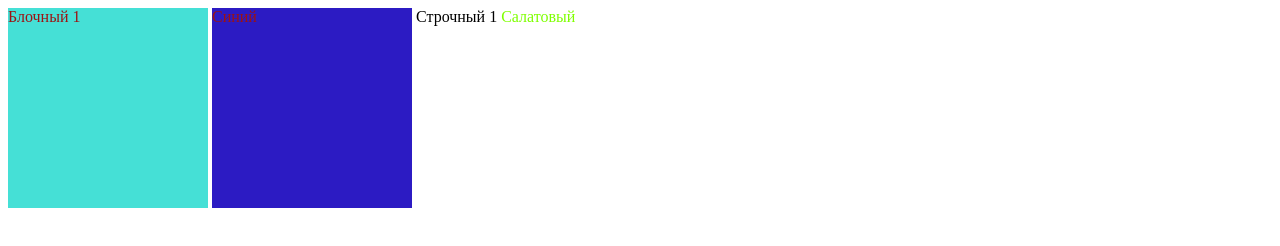
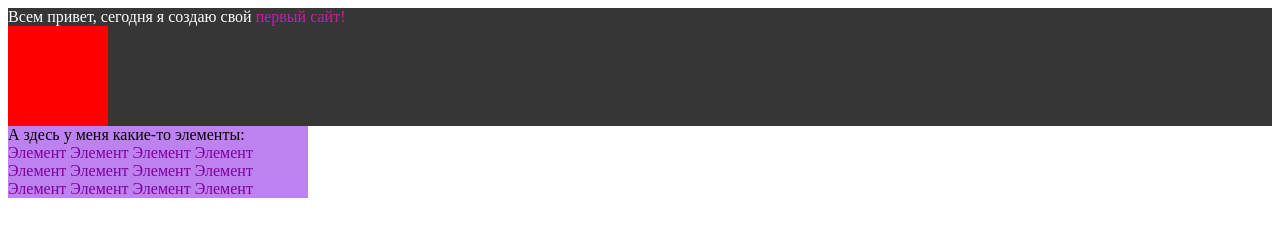
Before and after one commit to JJeset/homework, a plain HTML site: page lesson8/intro5/index.html in a window 1280 px wide. Drawn offline with Linux system fonts and the light colour scheme.

Commit message:
Update index.html

```diff
--- a/lesson8/intro5/index.html
+++ b/lesson8/intro5/index.html
@@ -4,33 +4,56 @@
 <head>
     <meta charset="UTF-8">
     <meta name="viewport" content="width=device-width, initial-scale=1.0">
-    <title>CSS lesson 1</title>
+    <title>CSS lesson 2</title>
     <link rel="shortcut icon" href="html-logo.svg" type="image/x-icon">
     <style>
+        div {
+            background: #302f2ff6;
+        }
 
-        div {
-            display:inline-block;
-            background: #45e0d6;
-            color: #9c1313;
-            width: 200px;
-            height: 200px;
+        .cub {
+            background: red;
+            height: 100px;
+            width: 100px;
         }
 
         .block {
-            background: rgb(44, 27, 195);
+            background: #a754ebbb;
+            width: 300px;
         }
 
-        .stroch {
-            color: chartreuse;
+        .white {
+            color: white;
         }
 
+        .rose {
+            color: #c620adf6;
+        }
+
+        .elem {
+            color: rgb(126, 0, 154);
+        }
     </style>
 </head>
 
 <body>
-    <div>Блочный 1</div>
-    <div class="block">Синий</div>
-    <span>Строчный 1</span>
-    <span class="stroch">Салатовый</span>
+    <div><span class="white">Всем привет, сегодня я создаю свой </span><span class="rose">первый сайт!</span>
+        <div class="cub"></div>
+    </div>
+    <div class="block">А здесь у меня какие-то элементы:
+        <div></div>
+        <span class="elem">Элемент</span>
+        <span class="elem">Элемент</span>
+        <span class="elem">Элемент</span>
+        <span class="elem">Элемент</span>
+        <span class="elem">Элемент</span>
+        <span class="elem">Элемент</span>
+        <span class="elem">Элемент</span>
+        <span class="elem">Элемент</span>
+        <span class="elem">Элемент</span>
+        <span class="elem">Элемент</span>
+        <span class="elem">Элемент</span>
+        <span class="elem">Элемент</span>
+    </div>
 
 </html>
```
